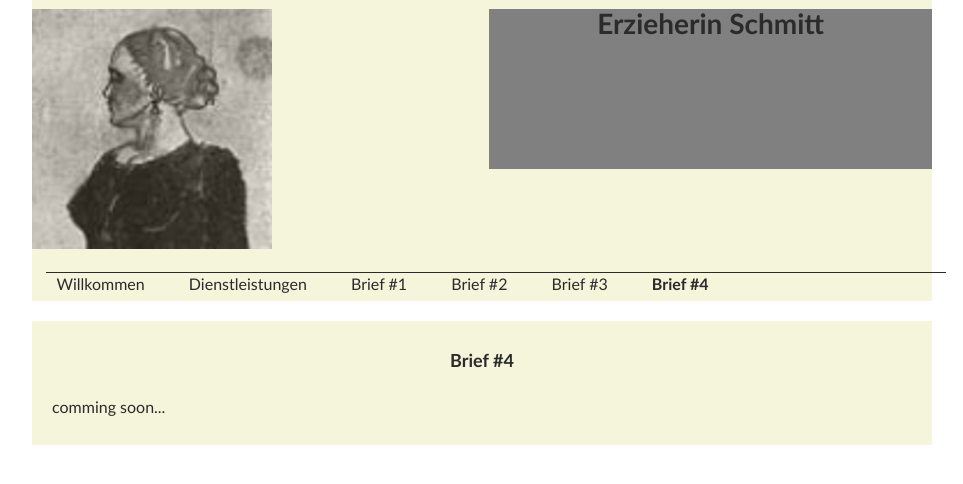
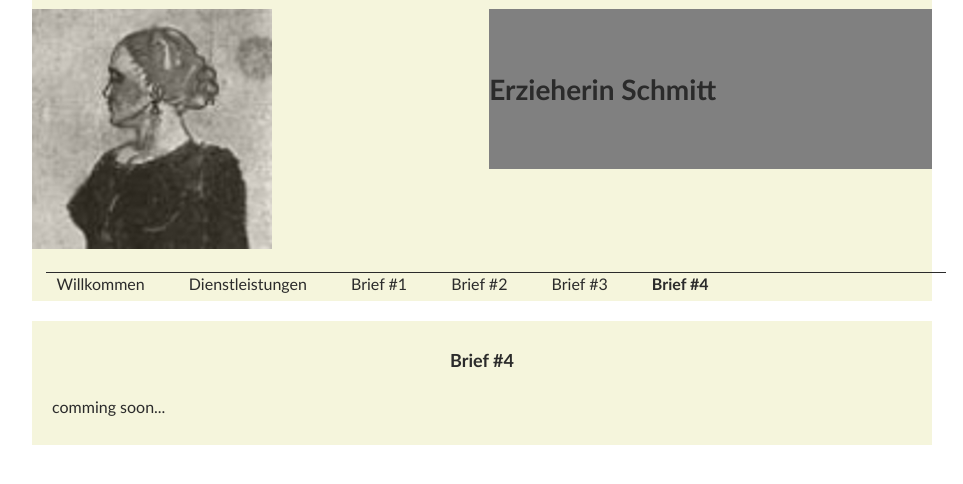
Before and after one commit to richardtraindl/tierarztpraxis-kaiserstrasse.at, a Jekyll site: the page built from xyz123/Schmitt/brief4.html, in a window 1280 px wide. Shown: the top 484 px of the page, without its empty margins (158-1121 px from the left). Built offline with Jekyll 4.4.1, drawn with Linux system fonts in a browser that asks for light colours.

Commit message:
customize

```diff
--- a/_includes/guest.html
+++ b/_includes/guest.html
@@ -6,7 +6,7 @@
                 <!-- /div -->
             </div>
             <div class="col span_6_of_12">
-                <div style="display: flex; justify-content: center; background-color: gray; max-height: 240px; min-height: 160px;">
+                <div style="display: flex; align-items: center; background-color: gray; max-height: 240px; min-height: 160px;">
                         <h1>Erzieherin Schmitt</h1>
                 </div>
             </div>
```
